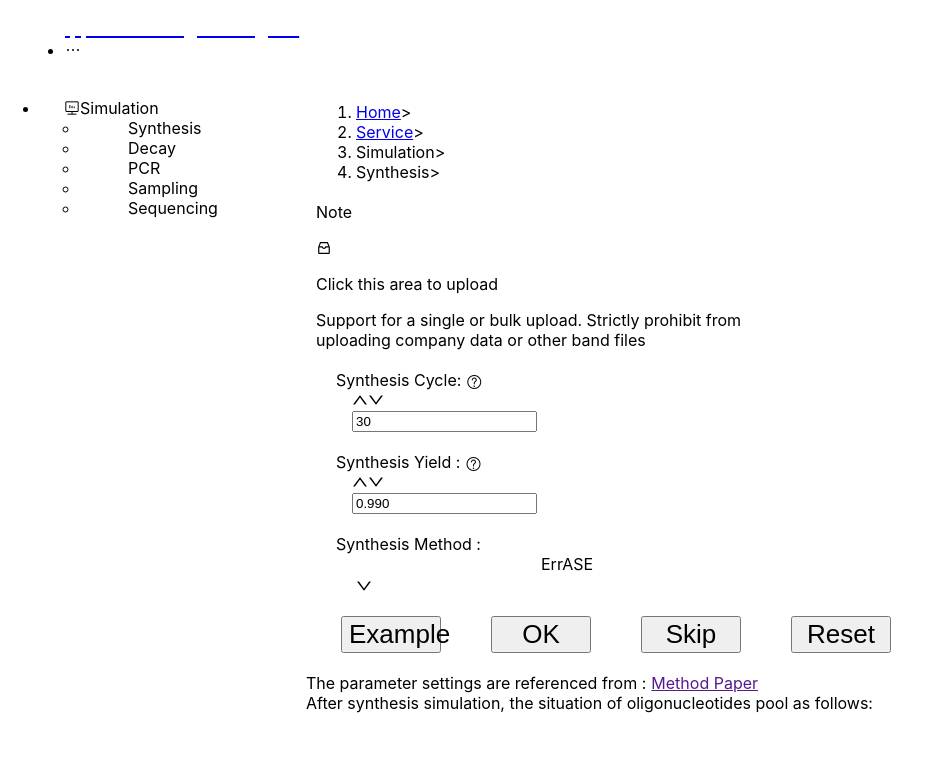
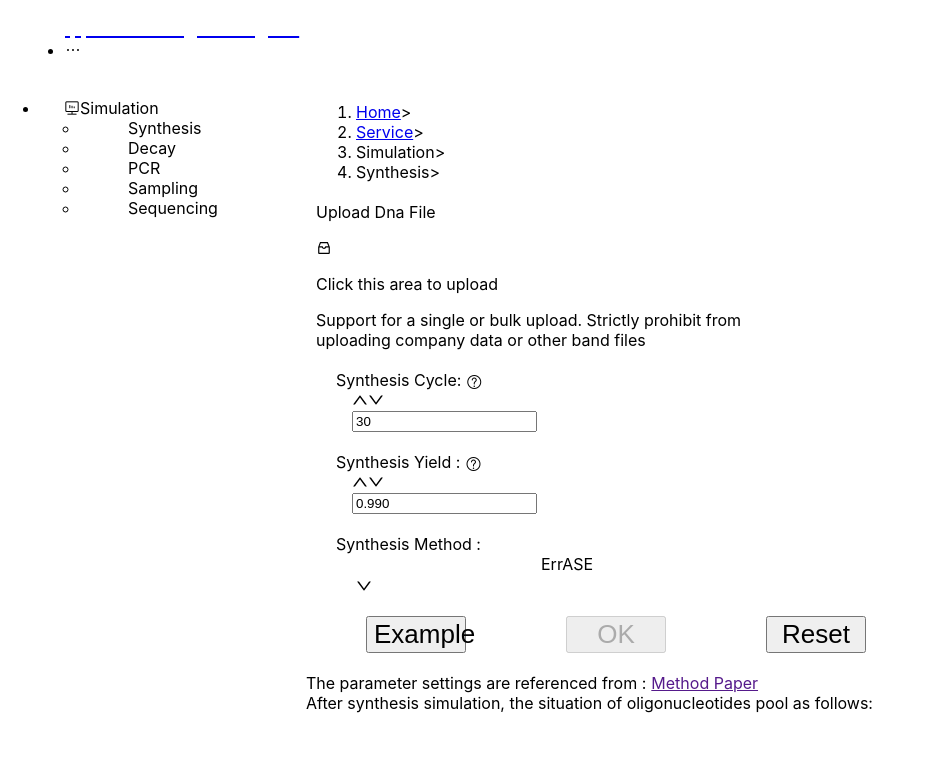
Before and after one commit to sixiyxy/DNAStorage, a React (Vite) app: page /services/simulation in a window 1280 px wide. Shown: the top 783 px of the page, without its empty margins (0-931 px from the left). Built offline with nearby package versions, Linux system fonts and the light colour scheme.

Commit message:
feat:模拟单独模块细节细化

```diff
--- a/src/pages/SimulationServices/Synthesis/index.tsx
+++ b/src/pages/SimulationServices/Synthesis/index.tsx
@@ -39,6 +39,7 @@ export const Synthesis: React.FC<SynthesisProps> = (props) => {
   const [isModalOpen, setIsModalOpen] = useState(false);
   const [data, setData] = useState([]);
   const [loading, setLoading] = useState(false);
+  const [isOkDisable, setIsOkDisable] = useState(true);
 
   //处理函数
   const cycleChange = (value: number) => {
@@ -116,6 +117,7 @@ export const Synthesis: React.FC<SynthesisProps> = (props) => {
       }
       if (status === "done") {
         props.setFileId(response.file_uid);
+        setIsOkDisable(false);
         message.success(`${info.file.name} file uploaded successfully.`);
       } else if (status === "error") {
         message.error(`${info.file.name} file upload failed.`);
@@ -201,7 +203,7 @@ export const Synthesis: React.FC<SynthesisProps> = (props) => {
       <Row wrap={false}>
         <Col>
           <Card
-            title="Note"
+            title="Upload Dna File"
             bordered={false}
             style={{ marginLeft: 20, marginTop: 20 }}
           >
@@ -209,6 +211,10 @@ export const Synthesis: React.FC<SynthesisProps> = (props) => {
               {...uploadProps}
               beforeUpload={beforeUpload}
               accept=".fasta"
+              maxCount={1}
+              onRemove={() => {
+                setIsOkDisable(true);
+              }}
               style={{ width: 500 }}
             >
               <p className="ant-upload-drag-icon">
@@ -337,12 +343,17 @@ export const Synthesis: React.FC<SynthesisProps> = (props) => {
                 >
                   Example
                 </Button>
-                <Button size="large" style={{ width: 100 }} onClick={handleOk}>
+                <Button
+                  size="large"
+                  style={{ width: 100 }}
+                  onClick={handleOk}
+                  disabled={isOkDisable}
+                >
                   OK
                 </Button>
-                <Button size="large" style={{ width: 100 }} onClick={showModal}>
+                {/* <Button size="large" style={{ width: 100 }} onClick={showModal}>
                   Skip
-                </Button>
+                </Button> */}
                 <Button
                   size="large"
                   style={{ width: 100 }}
```
